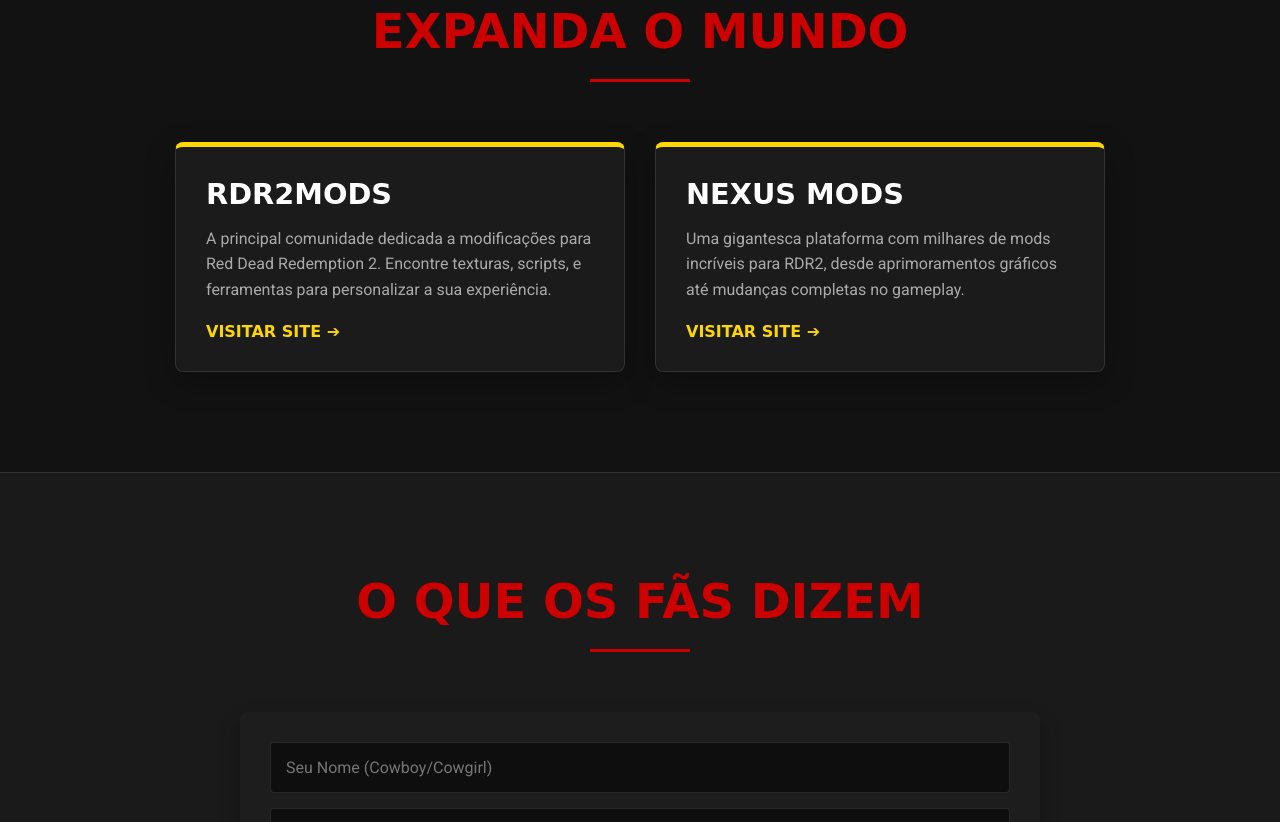
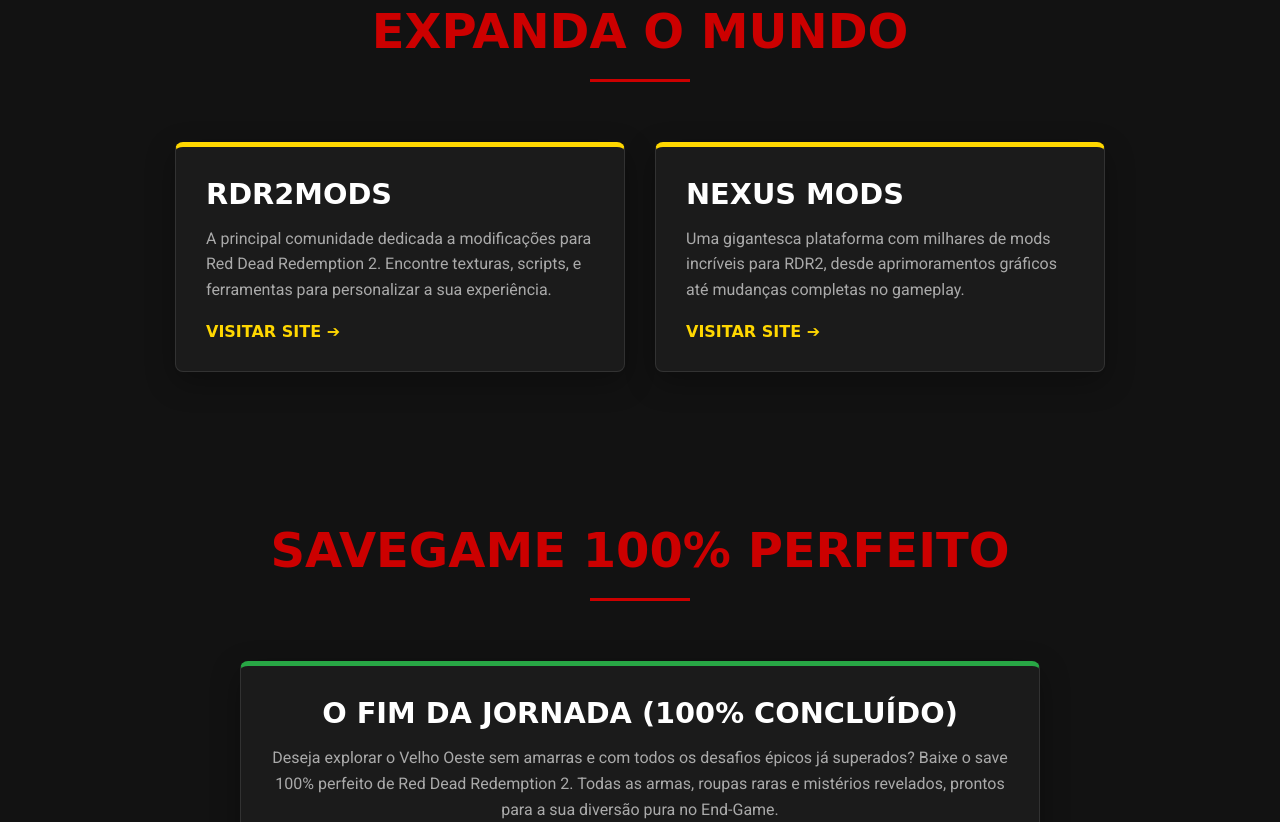
Before and after one commit to vicenzomoro/rdr-fan-site, a website: page index.html in a window 1280 px wide. Shown: the part 1978-2800 px from the top of the page. Drawn offline with Linux system fonts and the light colour scheme; no server answers; a web font is replaced by a local one.

Commit message:
Add 100% savegame download section

```diff
--- a/index.html
+++ b/index.html
@@ -18,6 +18,7 @@
             <a href="#hero">Início</a>
             <a href="#saga">A Saga</a>
             <a href="#mods">Mods</a>
+            <a href="#downloads">Save 100%</a>
             <a href="#comments">Comentários</a>
             <a href="login.html" id="nav-login-btn">Entrar / Registrar</a>
         </nav>
@@ -88,6 +89,23 @@
             </div>
         </section>
 
+        <section id="downloads" class="mods-section reveal" style="padding-top: 50px; border-top: none;">
+            <h2 class="section-title">Savegame 100% Perfeito</h2>
+            <div class="mods-container">
+                <a href="https://www.mediafire.com/file/kcag0i0yhfoehpi/100%2525SAVEGAME%2521%2521.zip/file"
+                    target="_blank" rel="noopener noreferrer" class="mod-card"
+                    style="border-top-color: #28a745; max-width: 800px; text-align: center;">
+                    <div class="mod-content">
+                        <h3>O Fim da Jornada (100% Concluído)</h3>
+                        <p>Deseja explorar o Velho Oeste sem amarras e com todos os desafios épicos já superados? Baixe
+                            o save 100% perfeito de Red Dead Redemption 2. Todas as armas, roupas raras e mistérios
+                            revelados, prontos para a sua diversão pura no End-Game.</p>
+                        <span class="visit-link" style="color: #28a745;">📥 Baixar Save no MediaFire ➔</span>
+                    </div>
+                </a>
+            </div>
+        </section>
+
         <section id="comments" class="comments-section reveal">
             <h2 class="section-title">O que os Fãs Dizem</h2>
             <div class="comments-container">
```
